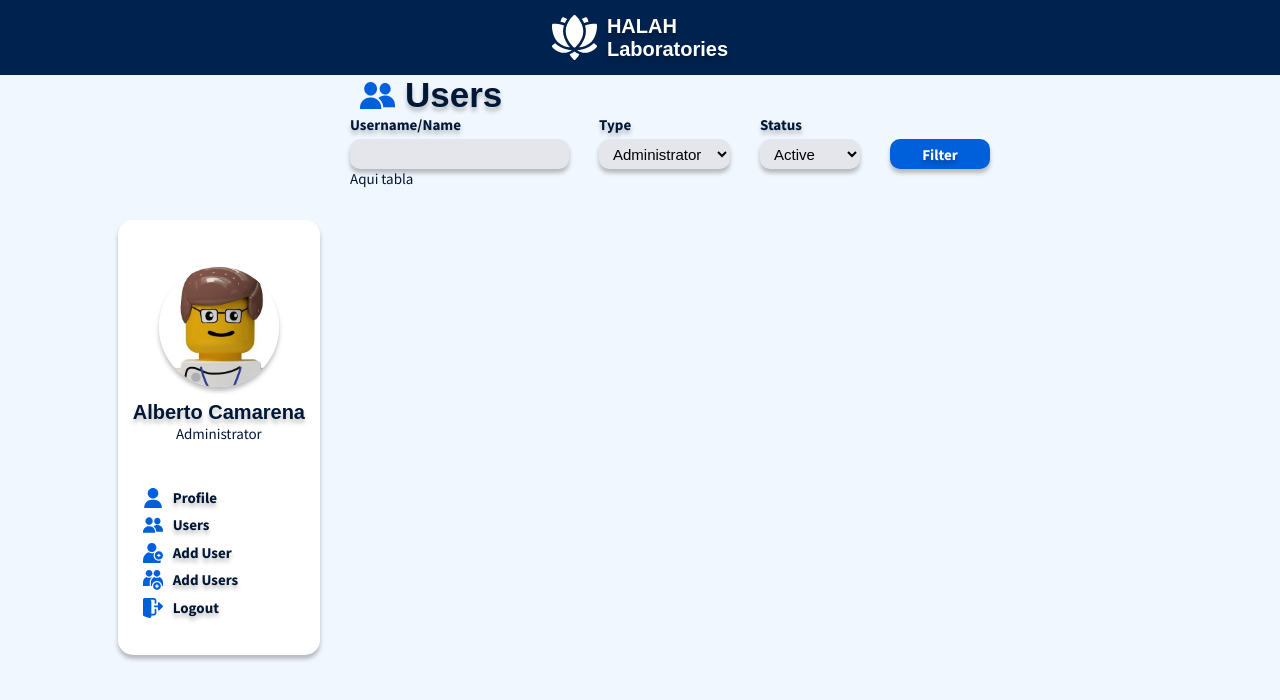
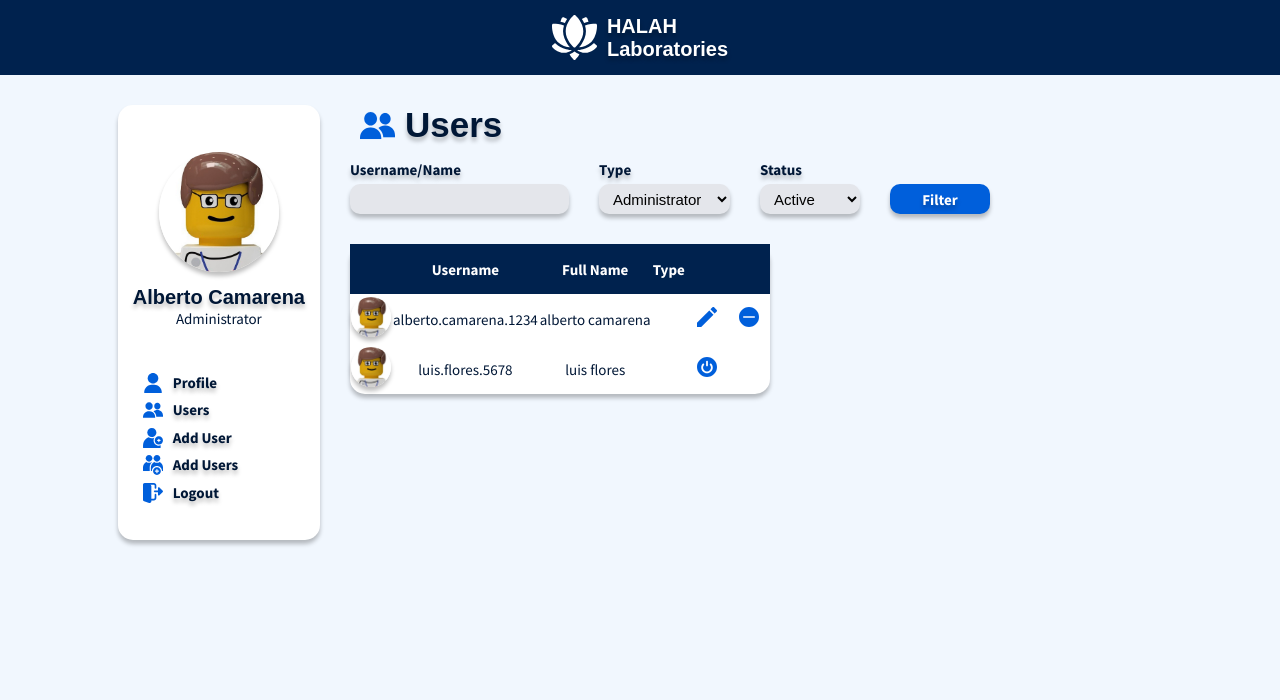
Before and after one commit to hyfi06/HALAH-Laboratories-Platform, a Next.js app: page /admin-users in a window 1280 px wide. Shown: the top 700 px of the page. Built offline with nearby package versions, Linux system fonts and the light colour scheme; a web font is replaced by a local one.

Commit message:
first stage of table component

```diff
--- a/src/assets/styles/components/Filter.scss
+++ b/src/assets/styles/components/Filter.scss
@@ -1,11 +1,12 @@
 @import '../main.scss';
 
 .filter{
-  grid-area: content;
+  margin-bottom: $space_x6;
 }
 
 .title{
   display: flex;
+  margin-bottom: $space_x3;
 }
 
 .icon{
--- a/src/assets/styles/components/Layout.scss
+++ b/src/assets/styles/components/Layout.scss
@@ -9,4 +9,5 @@
     "header header"
     "navbar content";
   column-gap: 30px;
+  row-gap: 30px;
 }
--- a/src/assets/styles/components/Navbar.scss
+++ b/src/assets/styles/components/Navbar.scss
@@ -10,7 +10,7 @@
   text-align: center;
   grid-area: navbar;
   justify-self: end;
-  align-self: center;
+  align-self: start;
 }
 
 .image{
--- a/src/assets/styles/components/Table.scss
+++ b/src/assets/styles/components/Table.scss
@@ -1,5 +1,28 @@
 @import '../main.scss';
 
 .table{
-  grid-area: content;
+  width: 690px;
+  padding: 0px !important;
+  border-collapse: collapse;
 }
+
+.table__image{
+  width: 40px;
+  height: 40px;
+  border-radius: 20px;
+  box-shadow: $shadow;
+}
+
+thead{
+  background-color: $primary_color;
+  color: $white_color;
+  font-weight: bold;
+}
+
+tr{
+  height: 50px;
+}
+
+td{
+  text-align: center;
+}
--- a/src/assets/styles/pages/index.scss
+++ /dev/null
@@ -1,21 +0,0 @@
-@import '../main.scss';
-
-body {
-  background-color: #00224E;
-  color: white;
-}
-
-main {
-  min-height: 100vh;
-  display: flex;
-  flex-direction: column;
-  align-items: center;
-  justify-content: center;
-}
-
-.logo {
-  fill: white;
-  stroke: white;
-  width: 48px;
-  height: 48px;
-}
--- a/src/components/Filter.jsx
+++ b/src/components/Filter.jsx
@@ -6,7 +6,7 @@ export default function Filter() {
   return (
     <main className="filter">
       <section className="title">
-        <Icon className="logo icon"/>
+        <Icon className="logo icon" />
         <h1>Users</h1>
       </section>
       <section className="filter__inputs">
--- a/src/components/Table.jsx
+++ b/src/components/Table.jsx
@@ -1,9 +1,57 @@
+/* eslint-disable jsx-a11y/control-has-associated-label */
+import PropTypes from 'prop-types';
+
+import Edit from '../assets/icons/edit.svg';
+import Delete from '../assets/icons/delete.svg';
+import Reactive from '../assets/icons/activate.svg';
+
 import '../assets/styles/components/Table.scss';
 
-export default function Table() {
+export default function Table({ users }) {
+  const tableContent = users.map((user) => (
+    <tr>
+      <td><img alt="user profile pic" src={user.photograph} className="table__image" /></td>
+      <td>{user.username}</td>
+      <td>{`${user.name} ${user.lastName}`}</td>
+      <td>{user.type}</td>
+      {user.status === 'active'
+        ? (
+          <>
+            <td><Edit className="logo" /></td>
+            <td><Delete className="logo" /></td>
+          </>
+        )
+        : <td><Reactive className="logo" /></td>}
+    </tr>
+  ));
+
   return (
-    <main className="table">
-      <div>Aqui tabla</div>
-    </main>
+    <table className="card table">
+      <thead>
+        <tr>
+          {/* eslint-disable-next-line jsx-a11y/control-has-associated-label */}
+          <th />
+          <th>Username</th>
+          <th>Full Name</th>
+          <th>Type</th>
+          <th />
+          <th />
+        </tr>
+      </thead>
+      <tbody>
+        {tableContent}
+      </tbody>
+    </table>
   );
 }
+
+Table.propTypes = {
+  users: PropTypes.arrayOf,
+};
+
+Table.defaultProps = {
+  users: [
+    { name: 'alberto', lastName: 'camarena', username: 'alberto.camarena.1234', photograph: '/default.png', status: 'active' },
+    { name: 'luis', lastName: 'flores', username: 'luis.flores.5678', photograph: '/default.png' },
+  ],
+};
```
Also changed, not shown: src/pages/index.jsx (+0 -8 lines).
